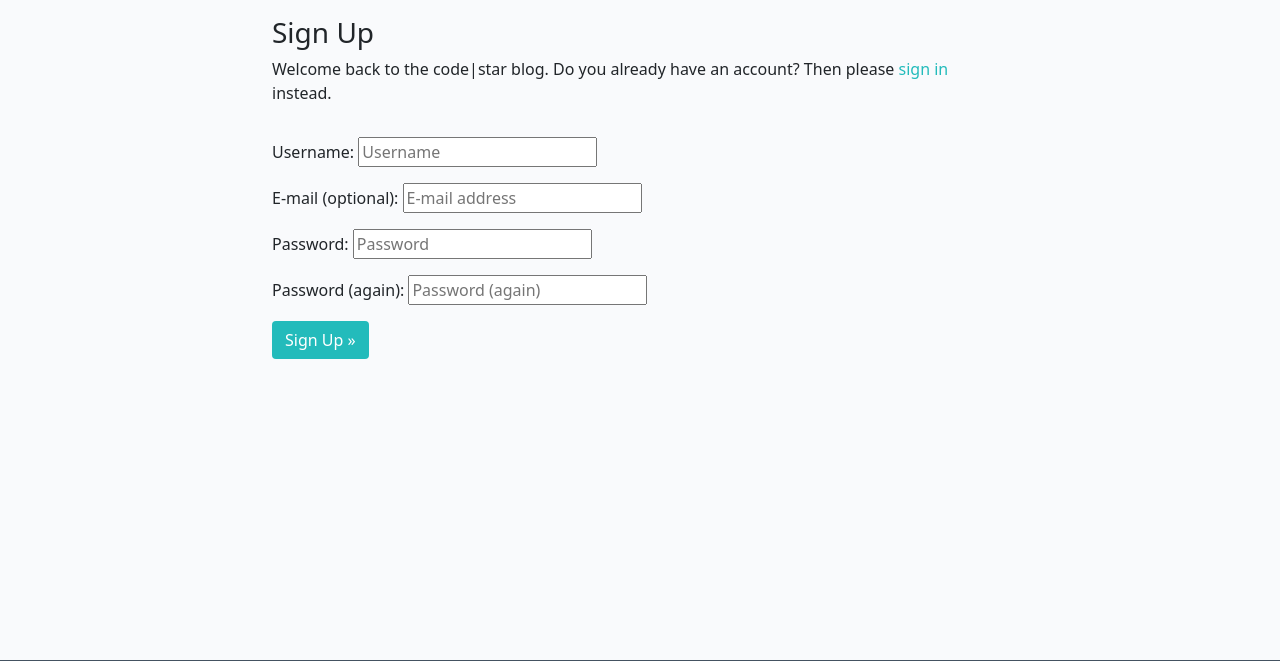
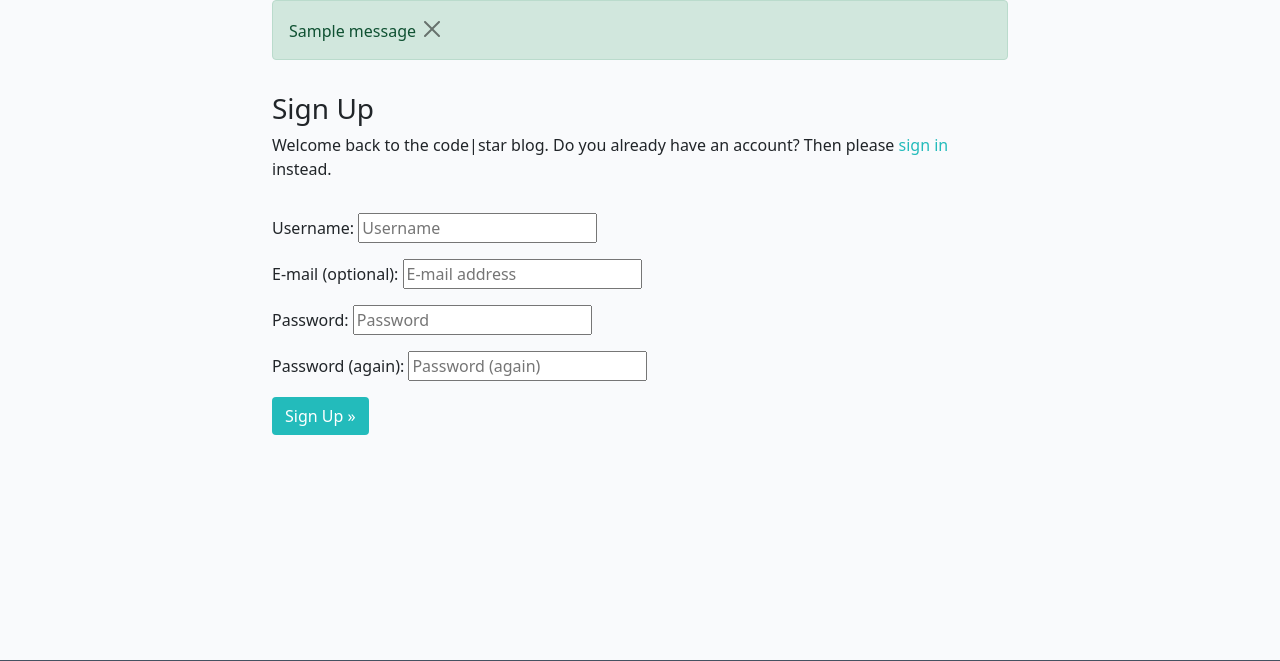
Before and after one commit to UHassam0/uh-ci-django-blog, a Django app: page /accounts/signup/ in a window 1280 px wide. Shown: the part 60-721 px from the top of the page. Run offline with Django 3.2, Linux system fonts and the light colour scheme; tables that the repository leaves empty hold one stand-in row (values such as "Sample post"); one stand-in notice (Sample message) is shown.

Commit message:
Add messages functionality

```diff
--- a/templates/base.html
+++ b/templates/base.html
@@ -57,6 +57,20 @@
         </div>
     </nav>
 
+    <div class="container">
+        <div class="row">
+            <div class="col-md-8 offset-md-2">
+                {% for message in messages %}
+                <div class="alert {{ message.tags }} alert-dismissable fade show" id="msg" role="alert">
+                {{ message | safe }}
+                <button type="button" class="btn-close" data-bs-dismiss="alert" aria-label="Close">
+                </button>
+                </div>
+                {% endfor %}
+            </div>
+        </div>
+    </div>
+
     <main class="flex-shrink-0 main-bg">
         {% block content %}
         <!-- Content Goes here -->
@@ -71,6 +85,14 @@
             <i class="fab fa-instagram-square ms-3"></i>
             <i class="fab fa-youtube-square ms-3"></i></p>
     </footer>
+<script>
+    setTimeout(function() {
+        let messages = document.getElementById("msg");
+        let alert = new bootstrop.Alert(messages);
+        alert.close();
+    }, 3000);
+</script>
+
 </body>
 
 </html>
```
Also changed, not shown: codestar/settings.py (+9 -0 lines).
